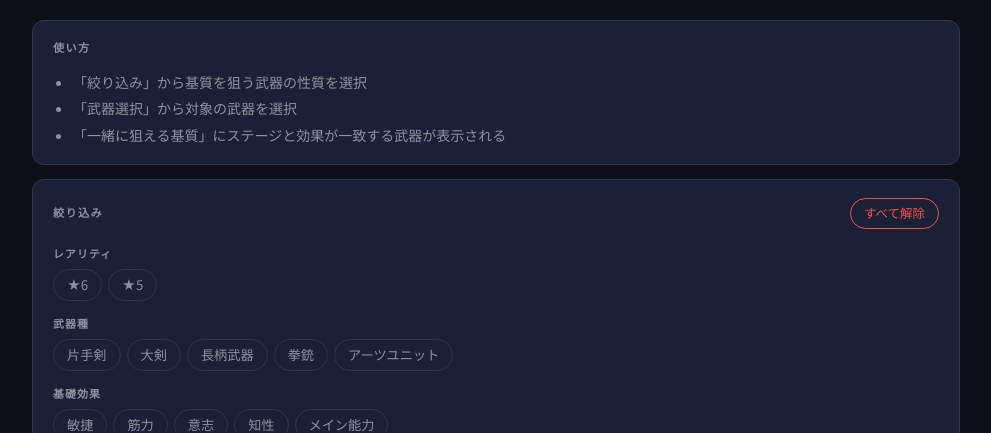
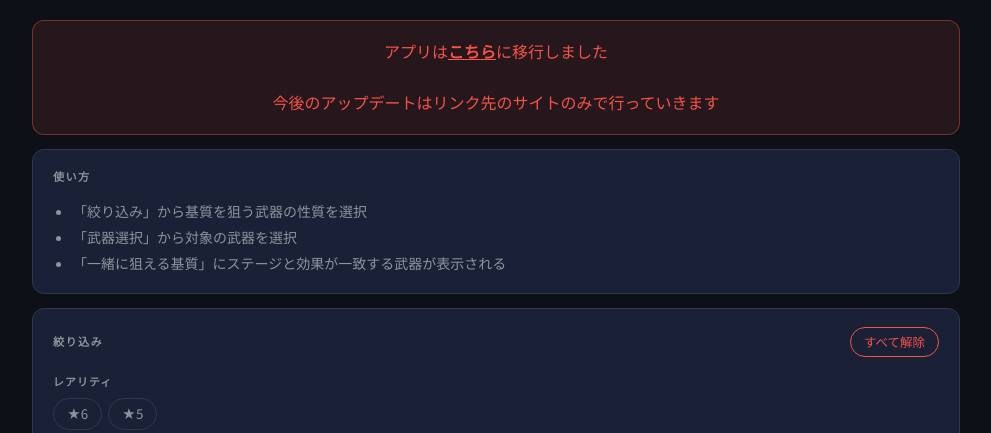
Before and after one commit to itsu1140/akef_essence_tool, a Flask app: page / in a window 1280 px wide. Shown: the part 56-489 px from the top of the page, without its empty margins (144-1135 px from the left). Run offline with Flask 3, Linux system fonts and the light colour scheme; parts of the project's set-up code (start-up, migrations or seed data) failed here and were passed over.

Commit message:
feat: 移行先サイトへの案内バナーを追加
Co-Authored-By: Claude Sonnet 4.6 <noreply@anthropic.com>

```diff
--- a/app/static/style.css
+++ b/app/static/style.css
@@ -65,6 +65,23 @@ header h1 {
     border: 1px solid var(--card-border);
     border-radius: var(--radius-lg);
     padding: 18px 20px;
+}
+
+.migration-notice {
+    background: rgba(248, 81, 73, 0.1);
+    border-color: rgba(248, 81, 73, 0.4);
+    color: var(--danger);
+    text-align: center;
+    font-weight: 500;
+}
+
+.migration-notice p {
+    margin: 0;
+}
+
+.migration-notice a {
+    color: var(--danger);
+    font-weight: 700;
 }
 
 .card-title {
--- a/app/templates/index.html
+++ b/app/templates/index.html
@@ -21,6 +21,13 @@
     </header>
 
     <main class="container">
+
+        <!-- 移行案内 -->
+        <section class="card migration-notice">
+            <p>アプリは<a href="https://akef-essence-tool.pages.dev/" target="_blank"
+                    rel="noopener noreferrer">こちら</a>に移行しました</p><br>
+            <p>今後のアップデートはリンク先のサイトのみで行っていきます</p>
+        </section>
 
         <!-- 使い方 -->
         <section class="card howto">
```
